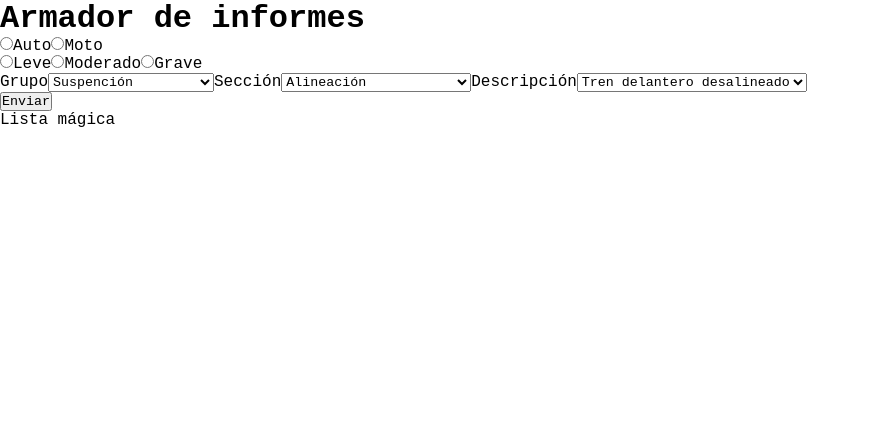
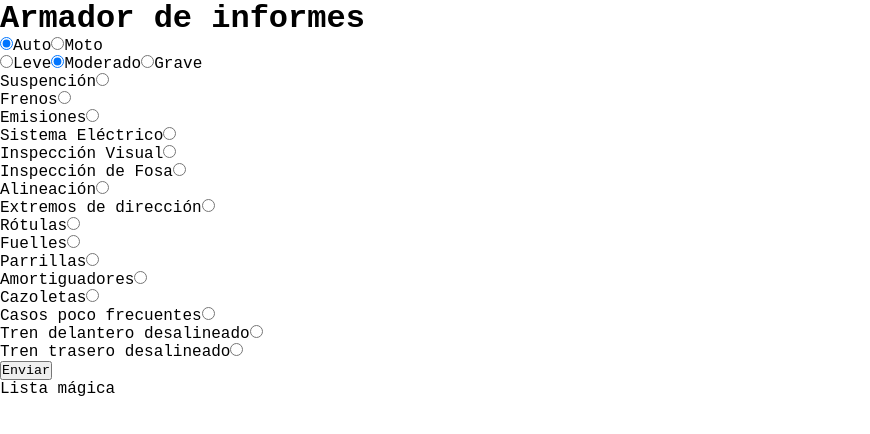
Before and after one commit to Juaniessi/buba-app, a React (Create React App) app: page / in a window 1280 px wide. Shown: the top 434 px of the page, without its empty margins (0-870 px from the left). Built offline with nearby package versions, Linux system fonts and the light colour scheme.

Commit message:
Changed dropdowns for radio, onChange for onClick, armarLista is properly working

```diff
--- a/src/components/main/Main.jsx
+++ b/src/components/main/Main.jsx
@@ -1,4 +1,4 @@
-import React from 'react';
+import React, {useEffect} from 'react';
 import {useState} from 'react';
 
 import {
@@ -48,20 +48,31 @@ import {
 } from '../context/carDataBase';
 
 function Main() {
-	const [tipo, setTipo] = useState('Auto');
+	const [tipo, setTipo] = useState('auto');
+	const handleTipo = (e) => {
+		setTipo(e.target.value);
+	};
+	const [severidad, setSeveridad] = useState('moderado');
+	const handleSeveridad = (e) => {
+		setSeveridad(e.target.value);
+	};
 	const [grupo, setGrupo] = useState(group[0]); //seteo group[0] para arrancar con la primera del array
+
 	const [seccion, setSeccion] = useState(sectionSusp[0]); // idem seteo
 	const [descripcion, setDescripcion] = useState(descAlin[0]);
-	const [severidad, setSeveridad] = useState('Moderado');
-	const [lista, setlista] = useState([]);
+
+	const [lista, setLista] = useState([]);
 
 	let section; //esta variable almacena el array de seccion a mapear
 	let description; //esta varibale almacena el array de descripción a mapear
 
 	let listaCompleta = [];
 
-	let armarLista = (lista) => {
-		return setlista(...listaCompleta, listaCompleta.concat(lista));
+	let armarLista = () => {
+		let itemLista = `${grupo}, ${seccion}, ${descripcion}`;
+		listaCompleta = listaCompleta.concat(itemLista);
+		setLista(listaCompleta);
+		return listaCompleta;
 	};
 
 	switch (grupo) {
@@ -198,113 +209,162 @@ function Main() {
 			description = descAlin;
 	}
 
+	console.log(lista);
+
 	return (
 		<div>
 			<form>
-				<div class="form-check">
+				<div className="form-check">
 					<input
 						type="radio"
-						class="form-check-input"
+						className="form-check-input"
 						name="tipo"
 						id="auto"
 						value="auto"
-						onClick={(e) => setTipo(e.target.value)}
+						onClick={handleTipo}
+						defaultChecked
 					/>
-					<label class="form-check-label" for="auto">
+					<label className="form-check-label" htmlFor="auto">
 						Auto
 					</label>
 					<input
 						type="radio"
-						class="form-check-input"
+						className="form-check-input"
 						name="tipo"
 						id="moto"
 						value="moto"
-						onClick={(e) => setTipo(e.target.value)}
+						onClick={handleTipo}
 					/>
-					<label for="moto">Moto</label>
+					<label htmlFor="moto">Moto</label>
 				</div>
-				<div class="severity-class">
+				<div className="severity-class">
 					<input
 						type="radio"
-						class="severity-class"
+						className="severity-class"
 						name="severity"
 						id="leve"
 						value="leve"
-						onClick={(e) => setSeveridad(e.target.value)}
+						onClick={handleSeveridad}
 					/>
-					<label class="severity-class" for="leve">
+					<label className="severity-class" htmlFor="leve">
 						Leve
 					</label>
 					<input
 						type="radio"
-						class="severity-class"
+						className="severity-class"
 						name="severity"
 						id="moderado"
 						value="moderado"
-						onClick={(e) => setSeveridad(e.target.value)}
+						onClick={handleSeveridad}
+						defaultChecked
 					/>
-					<label class="severity-class" for="moderado">
+					<label className="severity-class" htmlFor="moderado">
 						Moderado
 					</label>
 					<input
 						type="radio"
-						class="severity-class"
+						className="severity-class"
 						name="severity"
 						id="grave"
 						value="grave"
-						onClick={(e) => setSeveridad(e.target.value)}
+						onClick={handleSeveridad}
 					/>
-					<label class="severity-class" for="grave">
+					<label className="severity-class" htmlFor="grave">
 						Grave
 					</label>
 				</div>
-				<div class="drop-downs">
-					<label for="group">Grupo</label>
+				<div className="radio-list">
+					{group.map((item, i) => (
+						<div>
+							<label htmlFor={item} key={item}>
+								{item}
+							</label>
+							<input
+								type="radio"
+								name="group"
+								id={item}
+								value={item}
+								key={i}
+								onClick={(e) => setGrupo(e.target.value)}
+							/>
+						</div>
+					))}
+					{section.map((item, i) => (
+						<div>
+							<label htmlFor={item} key={item}>
+								{item}
+							</label>
+							<input
+								type="radio"
+								name="group"
+								id={item}
+								value={item}
+								key={i}
+								onClick={(e) => setSeccion(e.target.value)}
+							/>
+						</div>
+					))}
+					{description.map((item, i) => (
+						<div>
+							<label htmlFor={item} key={item}>
+								{item}
+							</label>
+							<input
+								type="radio"
+								name="group"
+								id={item}
+								value={item}
+								key={i}
+								onClick={(e) => setDescripcion(e.target.value)}
+							/>
+						</div>
+					))}
+
+					{/* <label htmlFor="group">Grupo</label>
 					<select
 						name="group"
 						id="group"
-						onChange={(e) => setGrupo(e.target.value)}>
+						onClick={(e) => setGrupo(e.target.value)}>
 						{group.map((item, i) => (
 							<option key={i} value={item}>
 								{item}
 							</option>
 						))}
 					</select>
-					<label for="section">Sección</label>
+					<label htmlFor="section">Sección</label>
 					<select
 						name="section"
 						id="section"
-						onChange={(e) => setSeccion(e.target.value)}>
+						onClick={(e) => setSeccion(e.target.value)}>
 						{section.map((item, i) => (
 							<option key={i} value={item}>
 								{item}
 							</option>
 						))}
 					</select>
-					<label for="description">Descripción</label>
+					<label htmlFor="description">Descripción</label>
 					<select
 						name="description"
 						id="description"
-						onChange={(e) => setDescripcion(e.target.value)}>
+						onClick={(e) => setDescripcion(e.target.value)}>
 						{description.map((item, i) => (
 							<option key={i} value={item}>
 								{item}
 							</option>
 						))}
-					</select>
+					</select> */}
 				</div>
 				{/* <div>valor de tipo:"{tipo}"</div>
 				<div>valor de severidad:"{severidad}"</div>
 				<div>valor de grupo: "{grupo}"</div>
 				<div>valor de seccion: "{seccion}"</div>
-				<div>valor de descripcion: "{descripcion}"</div>
-				<div></div> */}
+				<div>valor de descripcion: "{descripcion}"</div> */}
 			</form>
 			<div>
-				<button onClick={(e) => armarLista(e.target.grupo)}>Enviar</button>
+				<button onClick={armarLista}>Enviar</button>
 			</div>
 			<div>Lista mágica</div>
-			<div>{listaCompleta}</div>
+			<div>{lista}</div>
 		</div>
 	);
 }
```
